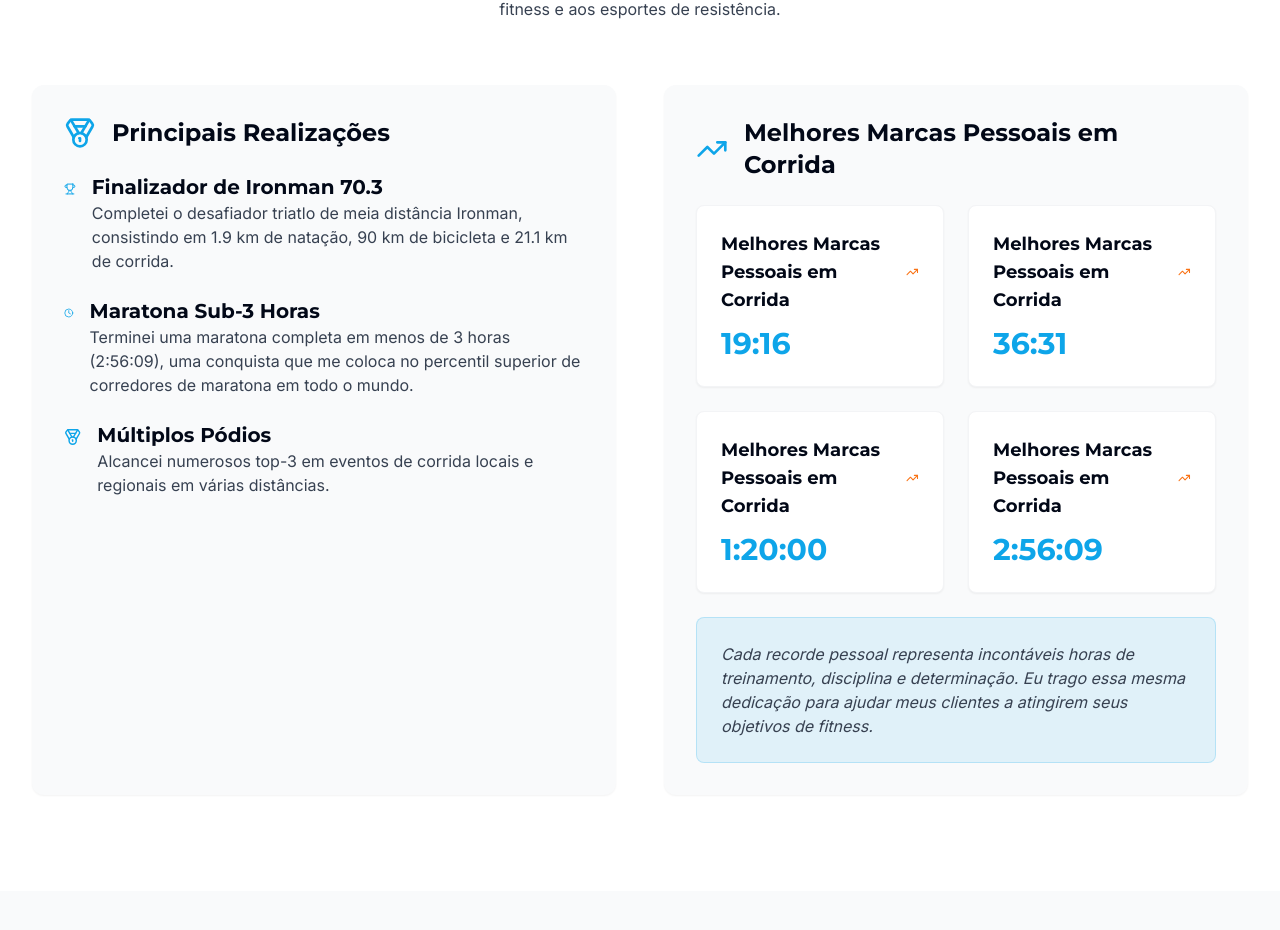
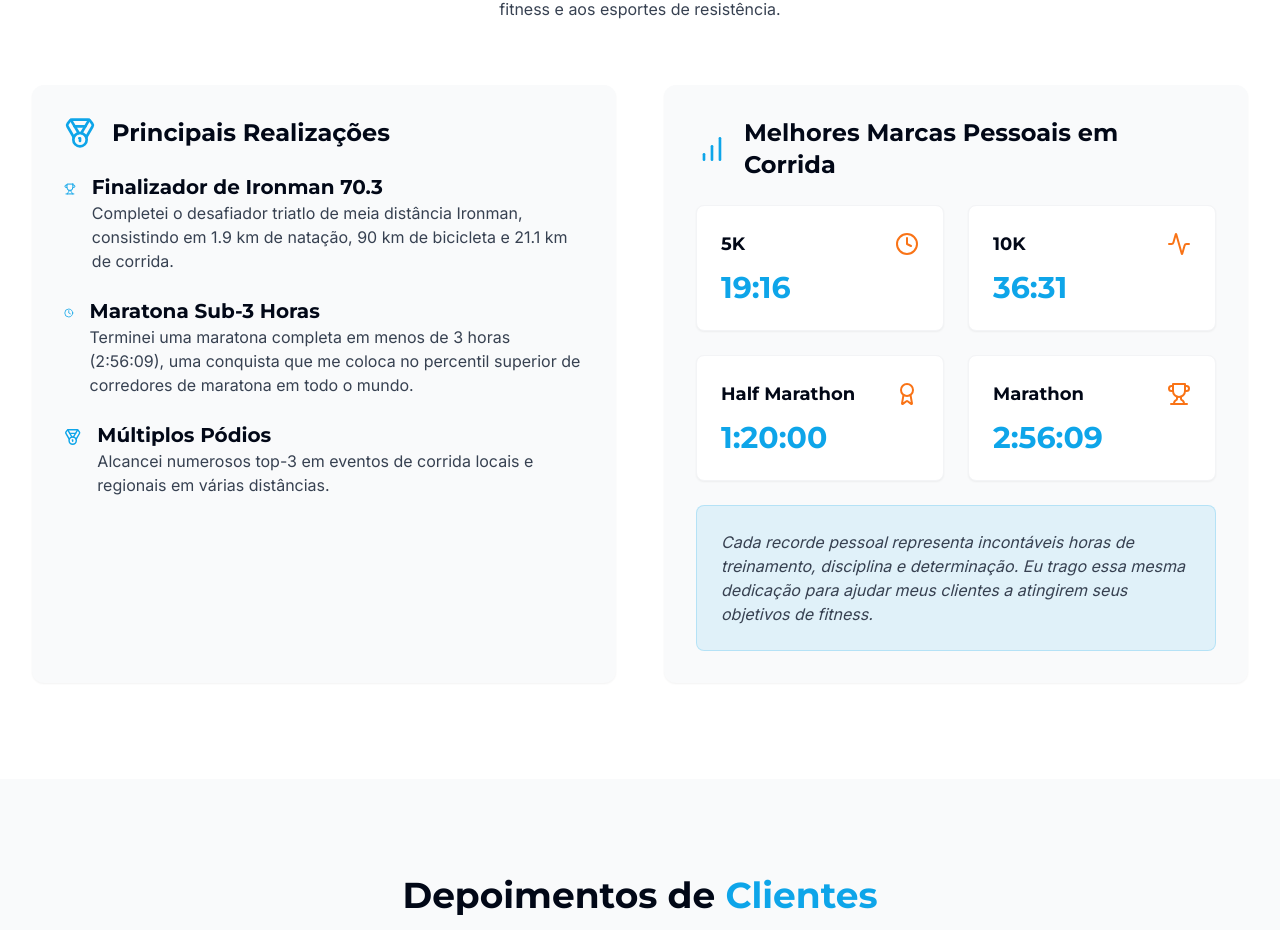
Before and after one commit to murillowelsi/edgarstraininghub, a React (Vite) app: page / in a window 1280 px wide. Shown: the part 3211-4141 px from the top of the page. Built offline with nearby package versions, Linux system fonts and the light colour scheme.

Commit message:
Fix: Use different icons for PBs
Update the Running Personal Bests section to use a different icon for each card.

```diff
--- a/src/components/AchievementsSection.tsx
+++ b/src/components/AchievementsSection.tsx
@@ -1,29 +1,30 @@
+
 import { useLanguage } from '@/contexts/LanguageContext';
-import { Clock, Medal, TrendingUp, Trophy } from "lucide-react";
+import { Activity, Award, BarChart, Clock, Medal, TrendingUp, Trophy } from "lucide-react";
 
 const AchievementsSection = () => {
   const { t } = useLanguage();
 
   const runningPBs = [
     {
-      distance: t.achievements.personalBests.title,
+      distance: "5K",
       time: "19:16",
-      icon: <TrendingUp className="h-6 w-6 text-brand-orange" />,
+      icon: <Clock className="h-6 w-6 text-brand-orange" />,
     },
     {
-      distance: t.achievements.personalBests.title,
+      distance: "10K",
       time: "36:31",
-      icon: <TrendingUp className="h-6 w-6 text-brand-orange" />,
+      icon: <Activity className="h-6 w-6 text-brand-orange" />,
     },
     {
-      distance: t.achievements.personalBests.title,
+      distance: "Half Marathon",
       time: "1:20:00",
-      icon: <TrendingUp className="h-6 w-6 text-brand-orange" />,
+      icon: <Award className="h-6 w-6 text-brand-orange" />,
     },
     {
-      distance: t.achievements.personalBests.title,
+      distance: "Marathon",
       time: "2:56:09",
-      icon: <TrendingUp className="h-6 w-6 text-brand-orange" />,
+      icon: <Trophy className="h-6 w-6 text-brand-orange" />,
     },
   ];
 
@@ -82,7 +83,7 @@ const AchievementsSection = () => {
 
           <div className="bg-gray-50 p-8 rounded-xl shadow-sm">
             <div className="flex items-center mb-6">
-              <TrendingUp className="h-8 w-8 text-brand-blue mr-4" />
+              <BarChart className="h-8 w-8 text-brand-blue mr-4" />
               <h3 className="text-2xl font-bold">{t.achievements.personalBests.title}</h3>
             </div>
 
```
